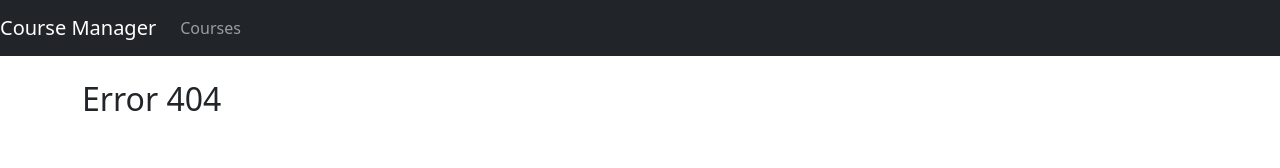
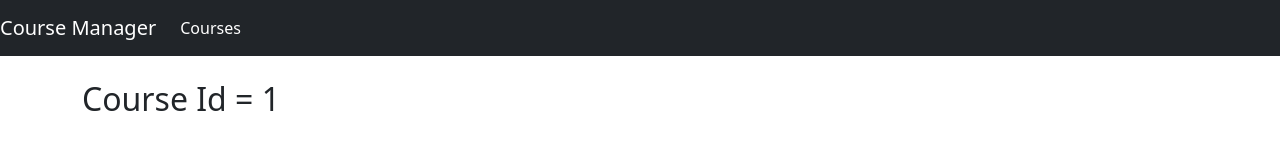
Before and after one commit to ThgMelo/course-manager-DIO, an Angular app: page /courses/info/1 in a window 1280 px wide. Before the commit this address had no page. Shown: the top 168 px of the page. Built offline with nearby package versions, Linux system fonts and the light colour scheme.

Commit message:
Ativando Rotas para acessar componentes

```diff
--- /dev/null
+++ b/src/app/courses/course-info.component.html
@@ -0,0 +1 @@
+<h2>Course Id = {{ courseId }}</h2>
--- /dev/null
+++ b/src/app/courses/course-info.component.ts
@@ -0,0 +1,15 @@
+import { Component, OnInit } from "@angular/core";
+import { ActivatedRoute } from "@angular/router";
+
+@Component({
+    templateUrl:"./course-info.component.html"
+})
+export class CourseInfoComponent implements OnInit{
+   courseId: number = 0;
+
+   constructor(private activatedRoute: ActivatedRoute){ }
+
+   ngOnInit(): void{
+        this.courseId = Number(this.activatedRoute.snapshot.paramMap.get("id"));
+   }
+}
--- a/src/app/courses/course-list.component.html
+++ b/src/app/courses/course-list.component.html
@@ -29,7 +29,9 @@
             <td>
                 <app-star [rating]="course.rating"></app-star>
             </td>
-            <td></td>
+            <td>
+                <a [routerLink]="['/courses/info', course.id]" class="btn btn-primary">Edit</a>
+            </td>
         </tr>
     </tbody>
 </table>
--- a/src/app/nav-bar/nav-bar.component.html
+++ b/src/app/nav-bar/nav-bar.component.html
@@ -1,5 +1,5 @@
 <nav class="navbar navbar-expand-lg navbar-dark bg-dark">
-    <a href="#" class="navbar-brand">Course Manager</a>
+    <a [routerLink]="['/courses']" class="navbar-brand">Course Manager</a>
 
     <button class="navbar-toggler" type="button" data-toggle="collapse" data-target="#navbarSupportedContent"
         aria-controls="navbarSupportedContent" aria-expanded="false" aria-label="Toggle navigation">
@@ -9,7 +9,7 @@
     <div class="collapse navbar-collapse" id="navbarSupportedContent">
         <ul class="navbar-nav mr-auto">
             <li class="nav-item">
-                <a href="#" routerLinkActive="active" class="nav-link">Courses</a>
+                <a [routerLink]="['/courses']" routerLinkActive="active" routerLinkActive="active" class="nav-link">Courses</a>
             </li>
         </ul>
     </div>
```
Also changed, not shown: src/app/app.module.ts (+8 -3 lines).
